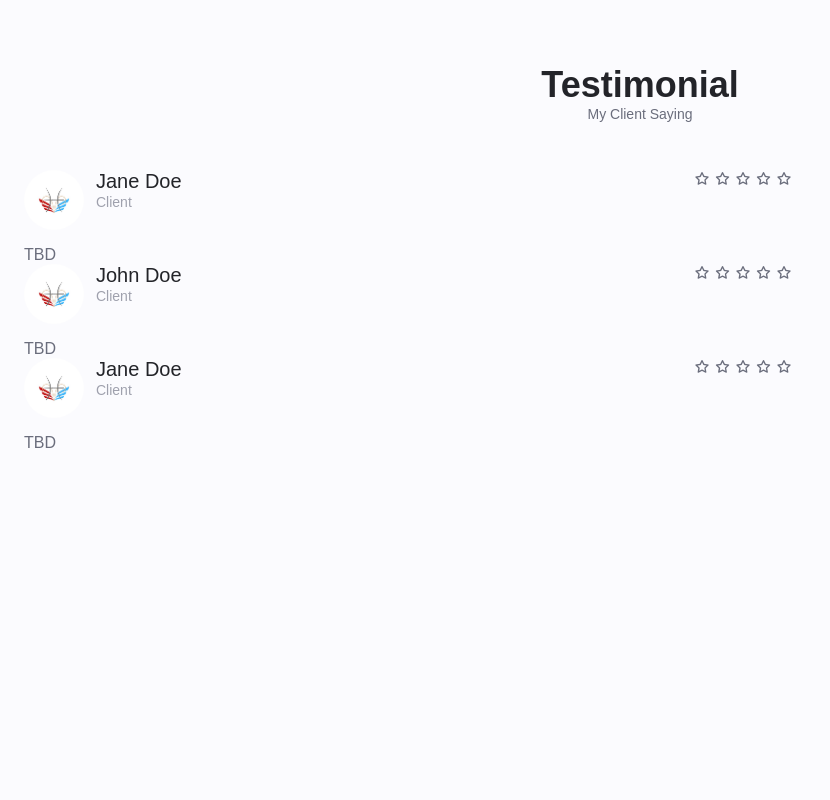
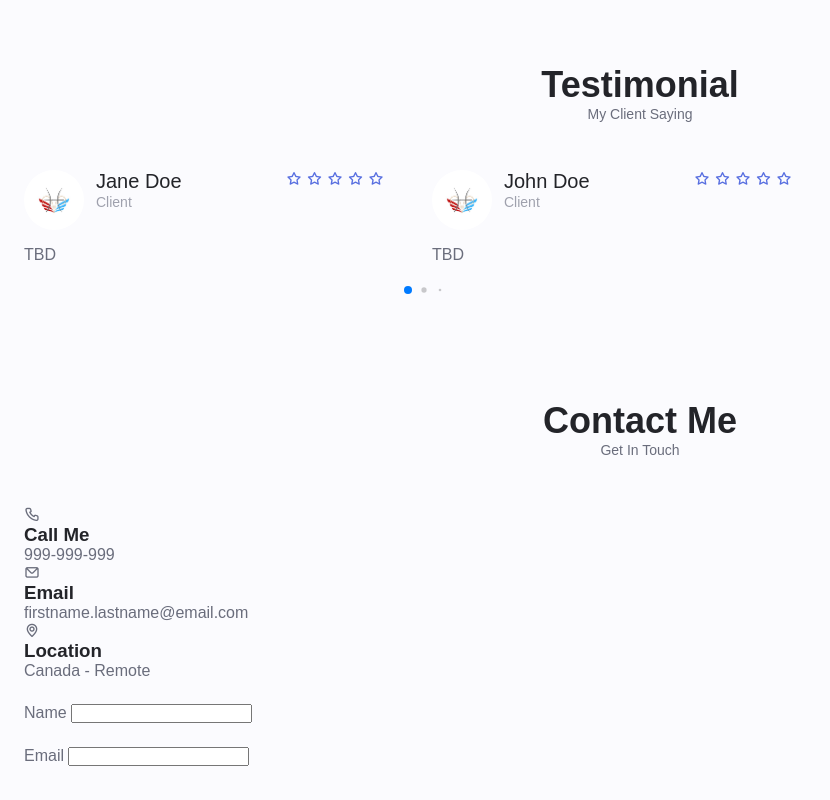
Before and after one commit to JonathanSaliba/UX_UI_HW_19_V2, a plain HTML site: page index.html in a window 1280 px wide. Shown: the part 4244-5044 px from the top of the page, without its empty margins (0-830 px from the left). Before the commit the page ends 4904 px from the top, so only its background shows below. Drawn offline with nearby package versions, Linux system fonts and the light colour scheme; a web font is replaced by a local one.

Commit message:
Finished Testimonial seection and styling. Added Contact me section and forms

```diff
--- a/assets/css/styles.css
+++ b/assets/css/styles.css
@@ -802,6 +802,19 @@ img {
   font-size: var(--small-font-size);
    color: var(--text-color-light);
 }
+
+.testimonial__description{
+  margin-bottom: var(--mb-2-5);
+}
+
+.testimonial__icon-star{
+  color: var(--first-color);
+}
+
+.swiper .mySwiper .swiper-pagination-testimonial{
+  bottom: 0;
+}
+
 /*==================== CONTACT ME ====================*/
 
 
--- a/assets/js/main.js
+++ b/assets/js/main.js
@@ -92,7 +92,7 @@ modalCloses.forEach((modalClose) =>{
 })
 
 /*==================== PORTFOLIO SWIPER  ====================*/
-let swiper = new Swiper('.portfolio__container', {
+let swiperProfolio = new Swiper('.portfolio__container', {
     cssMode: true,
     loop: true,
 
@@ -100,7 +100,6 @@ let swiper = new Swiper('.portfolio__container', {
       nextEl: ".swiper-button-next",
       prevEl: ".swiper-button-prev",
     },
-
     pagination: {
       el: ".swiper-pagination",
       clickable: true,
@@ -108,7 +107,22 @@ let swiper = new Swiper('.portfolio__container', {
   });
 
 /*==================== TESTIMONIAL ====================*/
+let swiperTestimonial = new Swiper('.testimonial__container', {
+    loop: true,
+    grabCursor: true,
+    spaceBetween: 48,
 
+    pagination: {
+      el: ".swiper-pagination",
+      clickable: true,
+      dynamicBullets: true,
+    },
+    breakpoints:{
+        568:{
+            slidesPerView: 2,
+        }
+    }
+  });
 
 /*==================== SCROLL SECTIONS ACTIVE LINK ====================*/
 
--- a/index.html
+++ b/index.html
@@ -635,10 +635,10 @@
                 <h2 class="section__title">Testimonial</h2>
                 <span class="section__subtitle">My Client Saying</span>
 
-                <div class="testimonial__container container">
-                    <div>
+                <div class="testimonial__container container swiper mySwiper">
+                    <div class="swiper-wrapper">
                         <!--==================== TESTIMONIAL 1 ====================-->
-                        <div class="testimonial__content">
+                        <div class="testimonial__content swiper-slide">
                             <div class="testimonial__data">
                                 <div class="testimonial__header">
                                     <img src="assets/img/logo.jpeg" alt="" class="testimonial__img">
@@ -662,7 +662,7 @@
                         </div>
 
                         <!--==================== TESTIMONIAL 2 ====================-->
-                        <div class="testimonial__content">
+                        <div class="testimonial__content swiper-slide">
                             <div class="testimonial__data">
                                 <div class="testimonial__header">
                                     <img src="assets/img/logo.jpeg" alt="" class="testimonial__img">
@@ -686,7 +686,7 @@
                         </div>
 
                         <!--==================== TESTIMONIAL 3 ====================-->
-                        <div class="testimonial__content">
+                        <div class="testimonial__content swiper-slide">
                             <div class="testimonial__data">
                                 <div class="testimonial__header">
                                     <img src="assets/img/logo.jpeg" alt="" class="testimonial__img">
@@ -708,14 +708,62 @@
 
                             <p class="testimonial__description">TBD</p>
                         </div>
+                    </div>
 
-                    </div>
+                    <!-- Pagination -->
+                    <div class="swiper-pagination swiper-pagination-testimonial"></div>
                 </div>
             </section>
 
             <!--==================== CONTACT ME ====================-->
             <section class="contact section" id="contact">
+                <h2 class="section__title">Contact Me</h2>
+                <span class="section__subtitle">Get In Touch</span>
 
+                <div class="contact__container container grid">
+                    <div>
+                        <div class="contact__information">
+                            <i class="uil uil-phone contact__icon"></i>
+
+                            <div>
+                                <h3 class="contact__title">Call Me</h3>
+                                <span class="contact__subtitle">999-999-999</span>
+                            </div>
+                        </div>
+
+                        <div class="contact__information">
+                            <i class="uil uil-envelope contact__icon"></i>
+
+                            <div>
+                                <h3 class="contact__title">Email</h3>
+                                <span class="contact__subtitle">firstname.lastname@email.com</span>
+                            </div>
+                        </div>
+
+                        <div class="contact__information">
+                            <i class="uil uil-map-marker contact__icon"></i>
+
+                            <div>
+                                <h3 class="contact__title">Location</h3>
+                                <span class="contact__subtitle">Canada - Remote</span>
+                            </div>
+                        </div>
+                    </div>
+
+                    <form action="" class="contact__form grid">
+                        <div class="contact__inputs grid">
+                            <div class="contact__content">
+                                <label for="" class="contact__label">Name</label>
+                                <input type="text" class="contact__input">
+                            </div>
+
+                            <div class="contact__content">
+                                <label for="" class="contact__label">Email</label>
+                                <input type="text" class="contact__input">
+                            </div>
+                        </div>
+                    </form>
+                </div>
             </section>
         </main>
 
```
